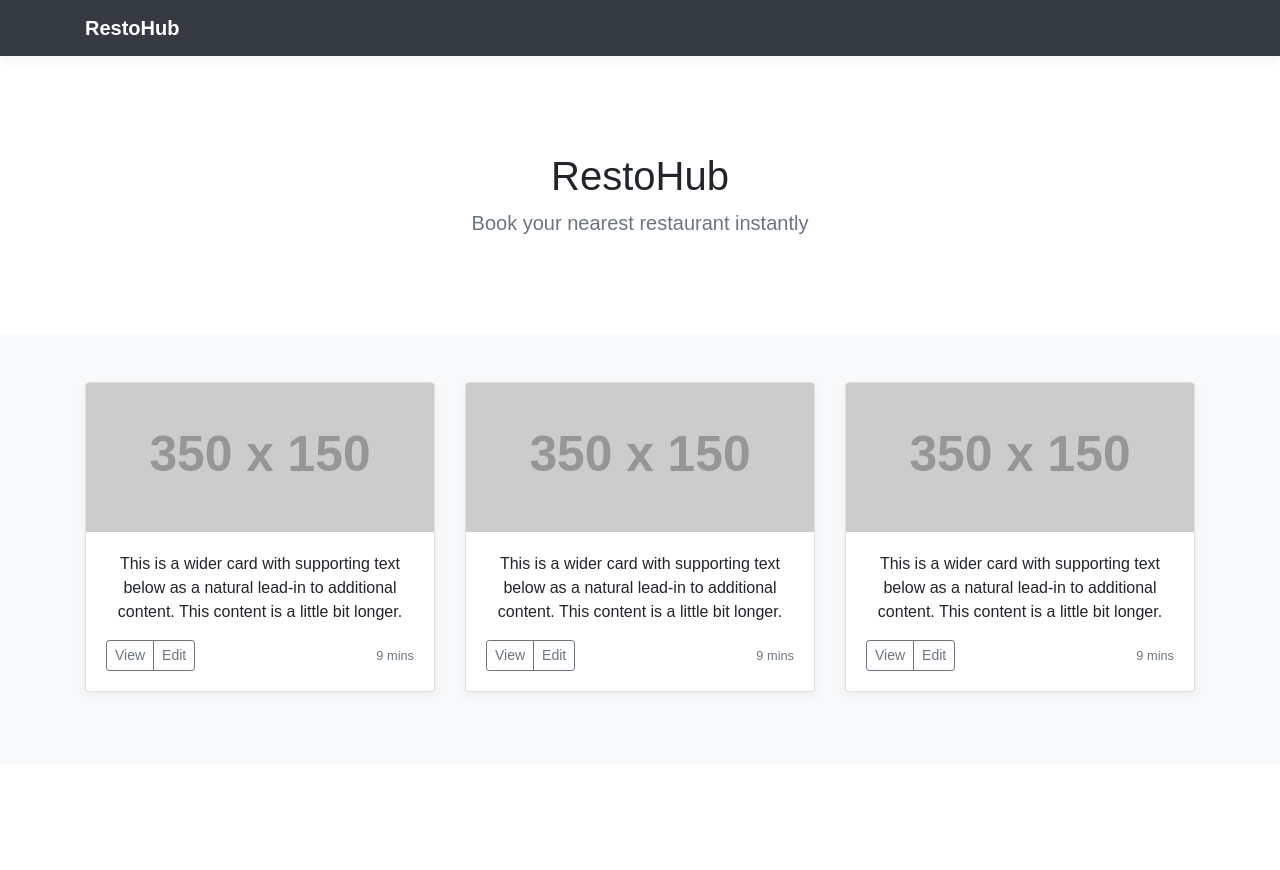
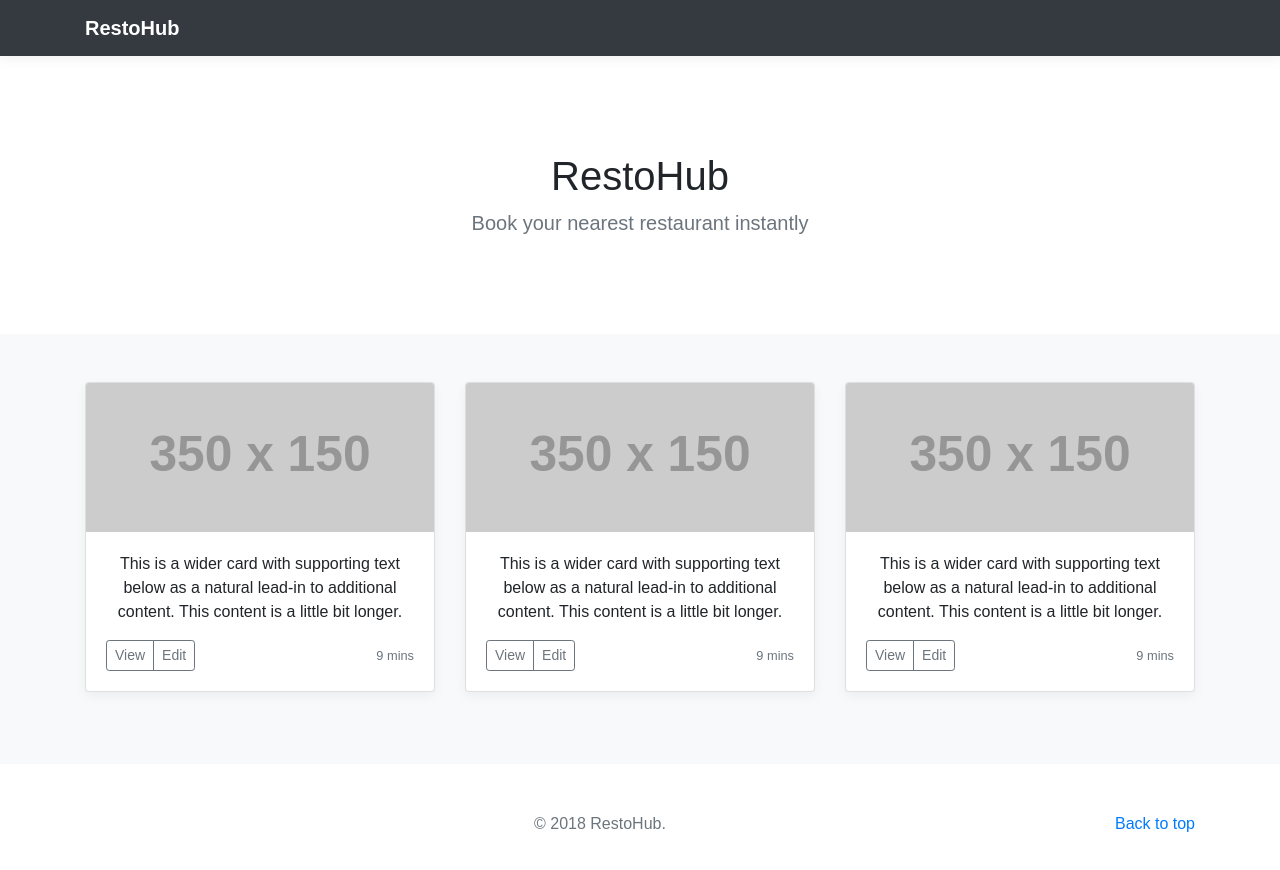
Before and after one commit to antonybudianto/resto-app, a React (Create React App) app in the folder client/: page / in a window 1280 px wide. Shown: the top 870 px of the page. Before the commit the page ends 800 px from the top, so only its background shows below. Built offline with nearby package versions, Linux system fonts and the light colour scheme.

Commit message:
add footer

```diff
--- a/client/src/App.js
+++ b/client/src/App.js
@@ -2,6 +2,7 @@ import React, { Component } from 'react';
 import { Route, Switch } from 'react-router-dom';
 
 import Header from './components/Header';
+import Footer from './components/Footer';
 import LandingPage from './routes/LandingPage';
 
 import './App.css';
@@ -9,11 +10,12 @@ import './App.css';
 class App extends Component {
   render() {
     return (
-      <div className="App">
+      <div className="App" id="app">
         <Header />
         <Switch>
           <Route path="/" exact component={LandingPage} />
         </Switch>
+        <Footer />
       </div>
     );
   }
--- /dev/null
+++ b/client/src/components/Footer/Footer.js
@@ -0,0 +1,14 @@
+import React from 'react';
+
+const Footer = () => (
+  <footer class="text-muted">
+    <div class="container">
+      <p class="float-right">
+        <a href="#app">Back to top</a>
+      </p>
+      <p>&copy; 2018 RestoHub.</p>
+    </div>
+  </footer>
+);
+
+export default Footer;
--- /dev/null
+++ b/client/src/components/Footer/index.js
@@ -0,0 +1,3 @@
+import Footer from './Footer'
+
+export default Footer;
```
